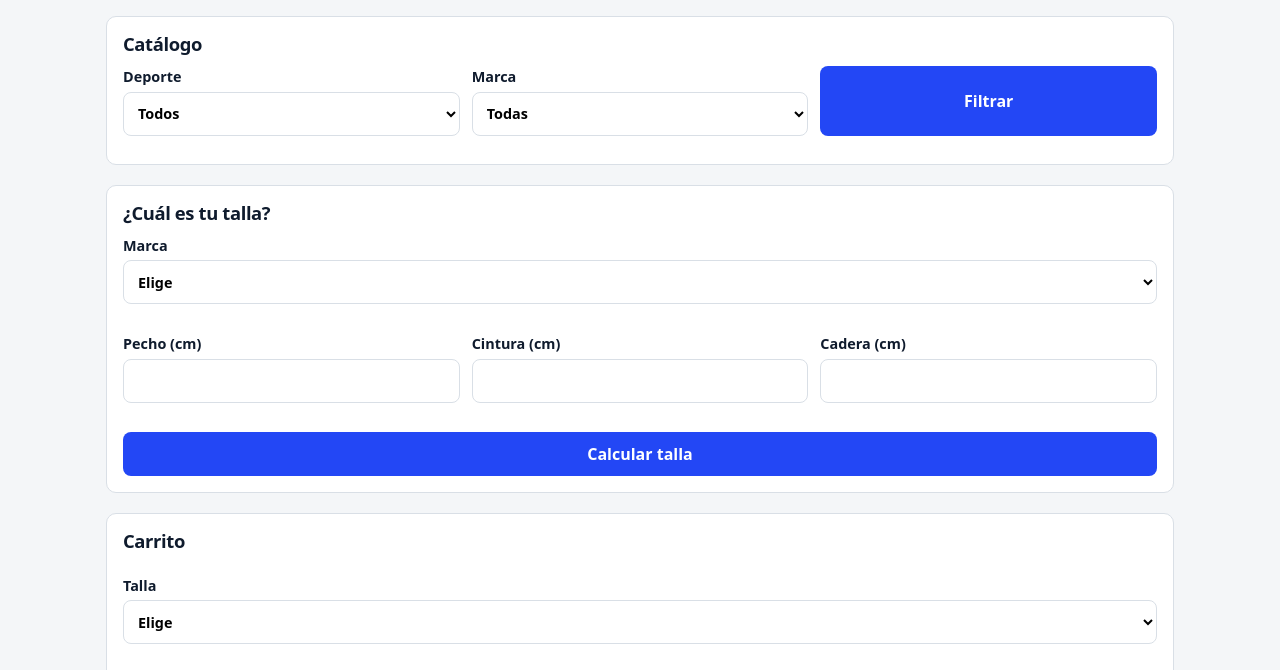
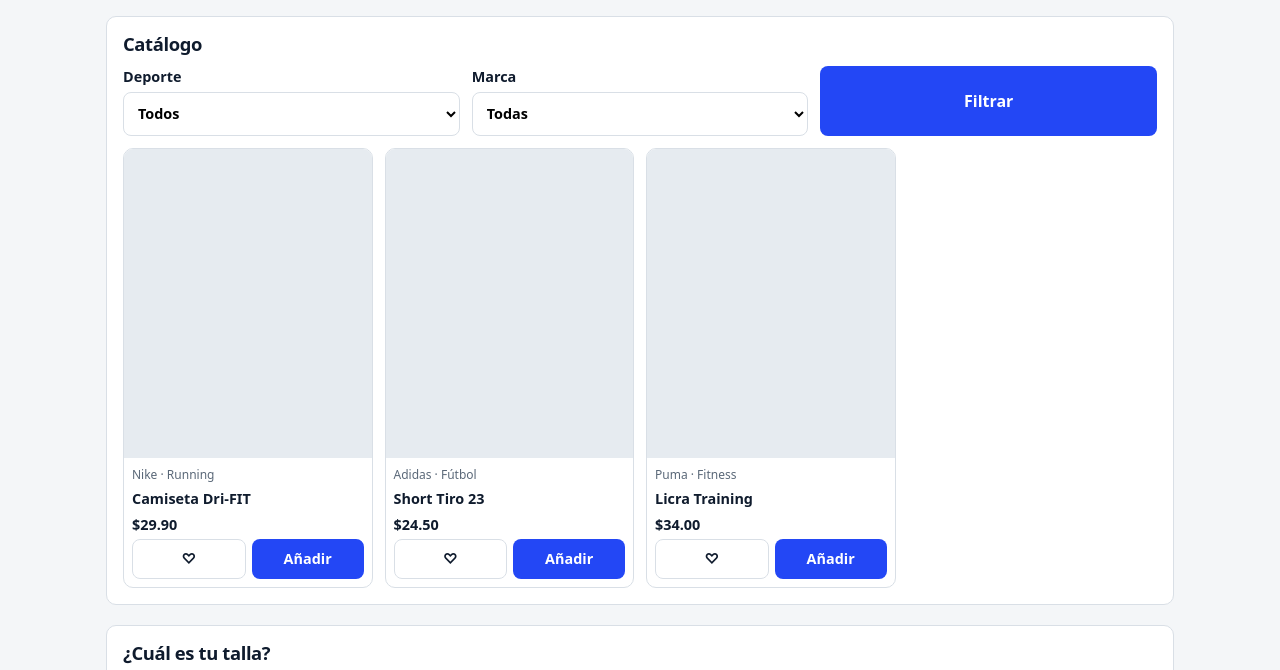
Before and after one commit to tiagoema465-hash/trabajo-desarollo, a plain HTML site: page index.html in a window 1280 px wide. Shown: the part 113-783 px from the top of the page. Drawn offline with Linux system fonts and the light colour scheme; files that its build step writes are made by us from their sources; no server answers.

Commit message:
Update index.html

```diff
--- a/index.html
+++ b/index.html
@@ -4,8 +4,8 @@
   <meta charset="utf-8">
   <meta name="viewport" content="width=device-width, initial-scale=1">
   <title>SportShop · Ropa deportiva</title>
-  <link rel="stylesheet" href="css/styles.css?v=2">
-  <script src="js/app.js?v=2" defer></script>
+  <link rel="stylesheet" href="styles.css?v=2">
+  <script src="app.js?v=2" defer></script>
 </head>
 <body data-page="cliente">
   <header class="top">
```
